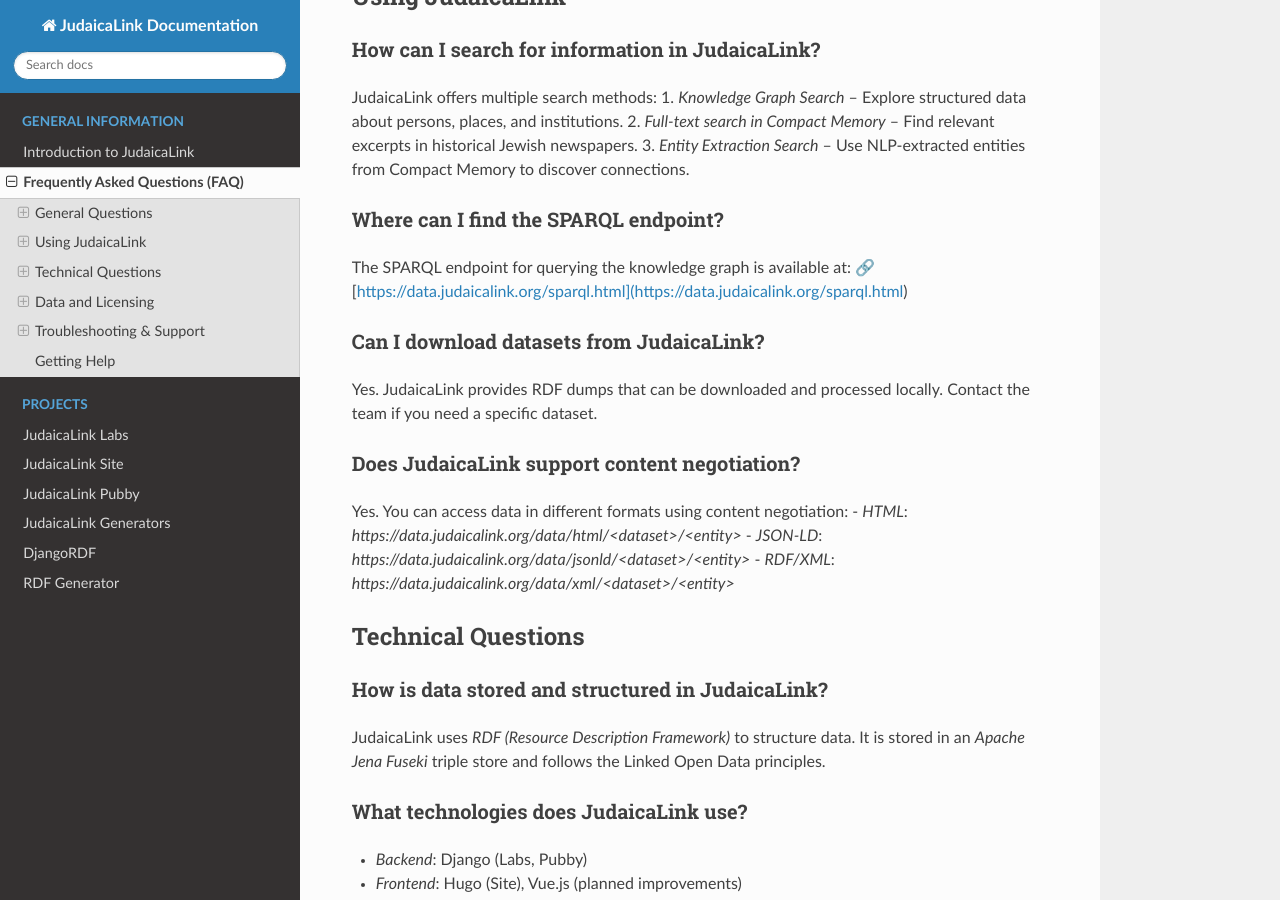
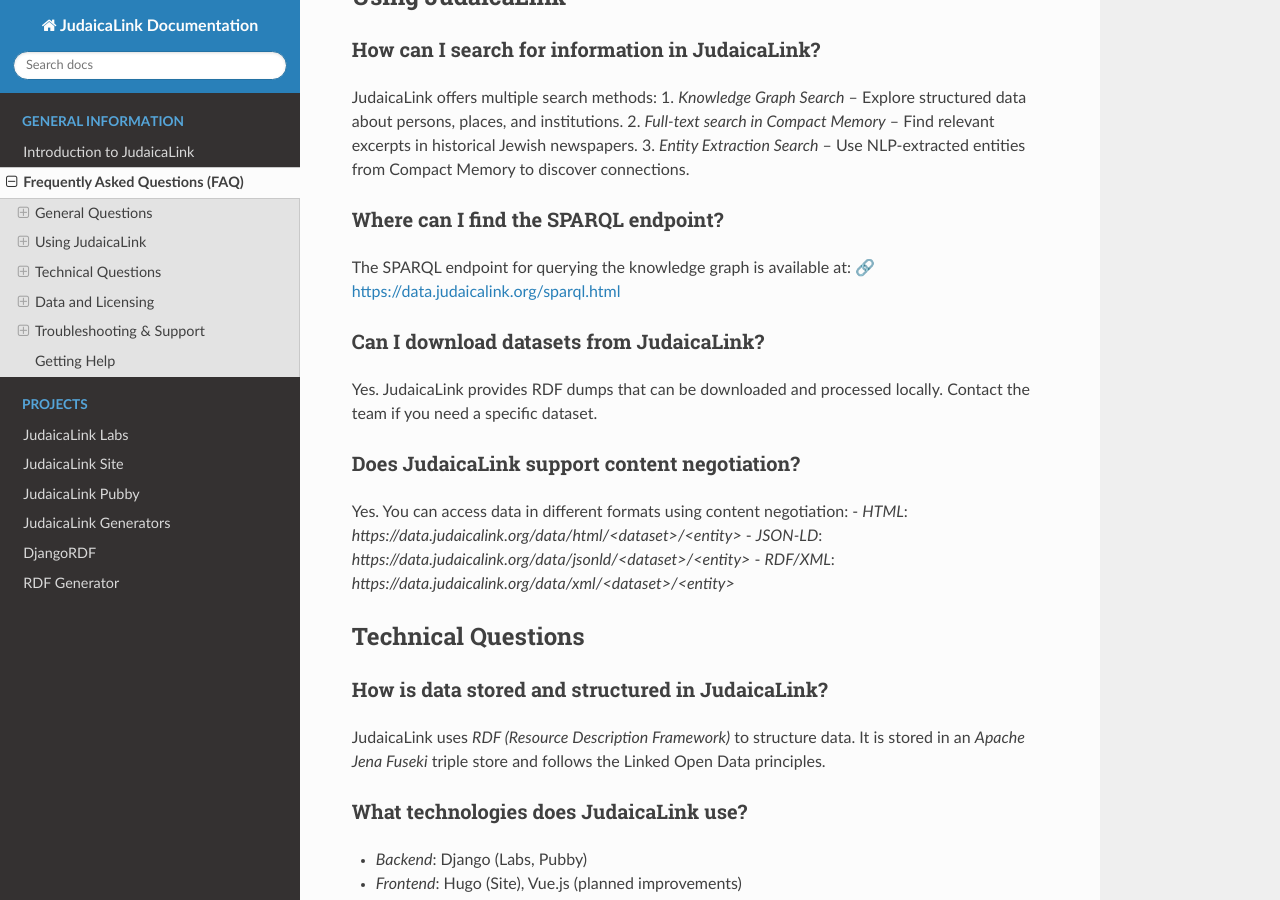
Before and after one commit to bsesic/judaicalink-docs, a Sphinx documentation site: the page built from docs/faq.rst, in a window 1280 px wide and 900 px high, scrolled down 892 px. Built offline with Sphinx 7.4.7 and the Read the Docs theme 3.1.0, drawn with Linux system fonts in a browser that asks for light colours; pages that are not in the unit, such as notebooks, are missing from menus.

Commit message:
faq.rst updated

```diff
--- a/docs/faq.rst
+++ b/docs/faq.rst
@@ -42,7 +42,7 @@
 Where can I find the SPARQL endpoint?
 ~~~~~~~~~~~~~~~~~~~~~~~~~~~~~~~~~~~~~
 The SPARQL endpoint for querying the knowledge graph is available at:
-🔗 [https://data.judaicalink.org/sparql.html](https://data.judaicalink.org/sparql.html)
+🔗 `https://data.judaicalink.org/sparql.html <https://data.judaicalink.org/sparql.html>`_
 
 Can I download datasets from JudaicaLink?
 ~~~~~~~~~~~~~~~~~~~~~~~~~~~~~~~~~~~~~~~~~
```
